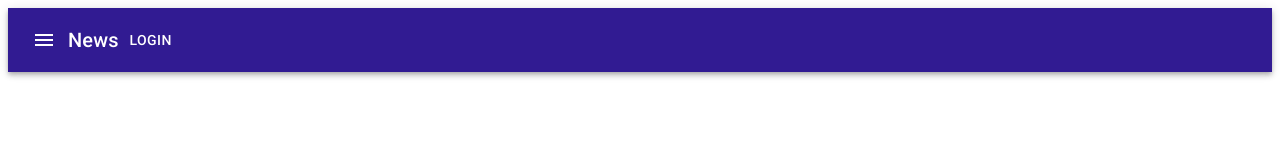
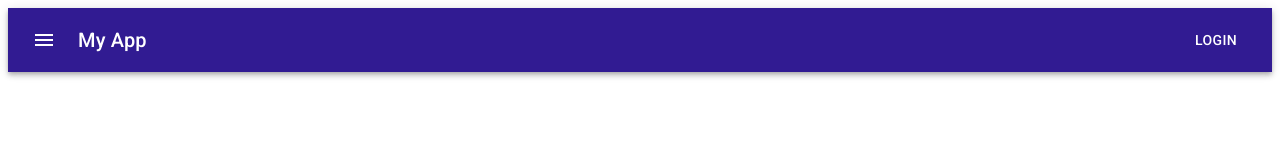
Before and after one commit to paulojrc52/my_app_react, a React (Create React App) app: page / in a window 1280 px wide. Shown: the top 160 px of the page. Built offline with nearby package versions, Linux system fonts and the light colour scheme.

Commit message:
adicionando styles do header

```diff
--- a/src/pages/Home.js
+++ b/src/pages/Home.js
@@ -1,4 +1,4 @@
-import Header from "../partials/Header"
+import Header from '../partials/Header/Header'
 
 const Home = () => {
   return(
--- a/src/partials/Header.js
+++ /dev/null
@@ -1,27 +0,0 @@
-import {
-  AppBar,
-  Button,
-  IconButton,
-  Toolbar,
-  Typography
-} from "@material-ui/core"
-
-import MenuIcon from '@material-ui/icons/Menu'
-
-const Header = () => {
-  return(
-    <AppBar position='static'>
-      <Toolbar>
-        <IconButton edge='start' color="inherit" aria-label='menu'>
-          <MenuIcon />
-        </IconButton>
-        <Typography variant='h6'>
-          News
-        </Typography>
-        <Button color='inherit'>Login</Button>
-      </Toolbar>
-    </AppBar>
-  )
-}
-
-export default Header
--- /dev/null
+++ b/src/partials/Header/Header.js
@@ -0,0 +1,30 @@
+import {
+  AppBar,
+  Button,
+  IconButton,
+  Toolbar,
+  Typography ,
+} from '@material-ui/core'
+
+import MenuIcon from '@material-ui/icons/Menu'
+import useStyles from './Header.style'
+
+const Header = () => {
+  const classes = useStyles()
+
+  return(
+    <AppBar position='static' className={classes.root}>
+      <Toolbar>
+        <IconButton edge='start' color='inherit' aria-label='menu'>
+          <MenuIcon />
+        </IconButton>
+        <Typography variant='h6' className={classes.title}>
+          My App
+        </Typography>
+        <Button color='inherit'>Login</Button>
+      </Toolbar>
+    </AppBar>
+  )
+}
+
+export default Header
--- /dev/null
+++ b/src/partials/Header/Header.style.js
@@ -0,0 +1,11 @@
+import { makeStyles } from '@material-ui/core'
+
+const useStyles = makeStyles(() => ({
+  title: {
+    flexGrow: 1,
+    marginLeft: 10,
+  },
+}))
+
+
+export default useStyles
```
